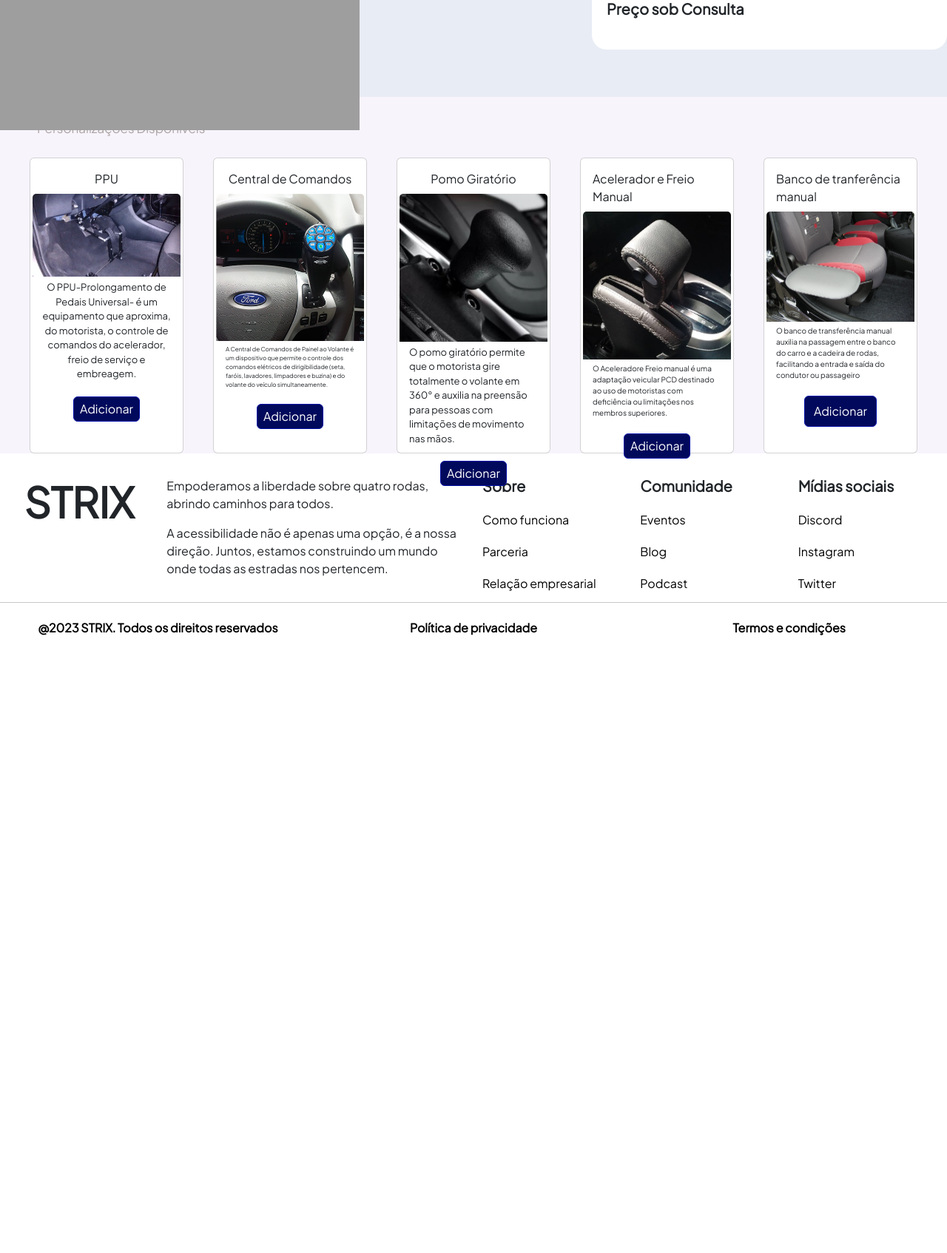
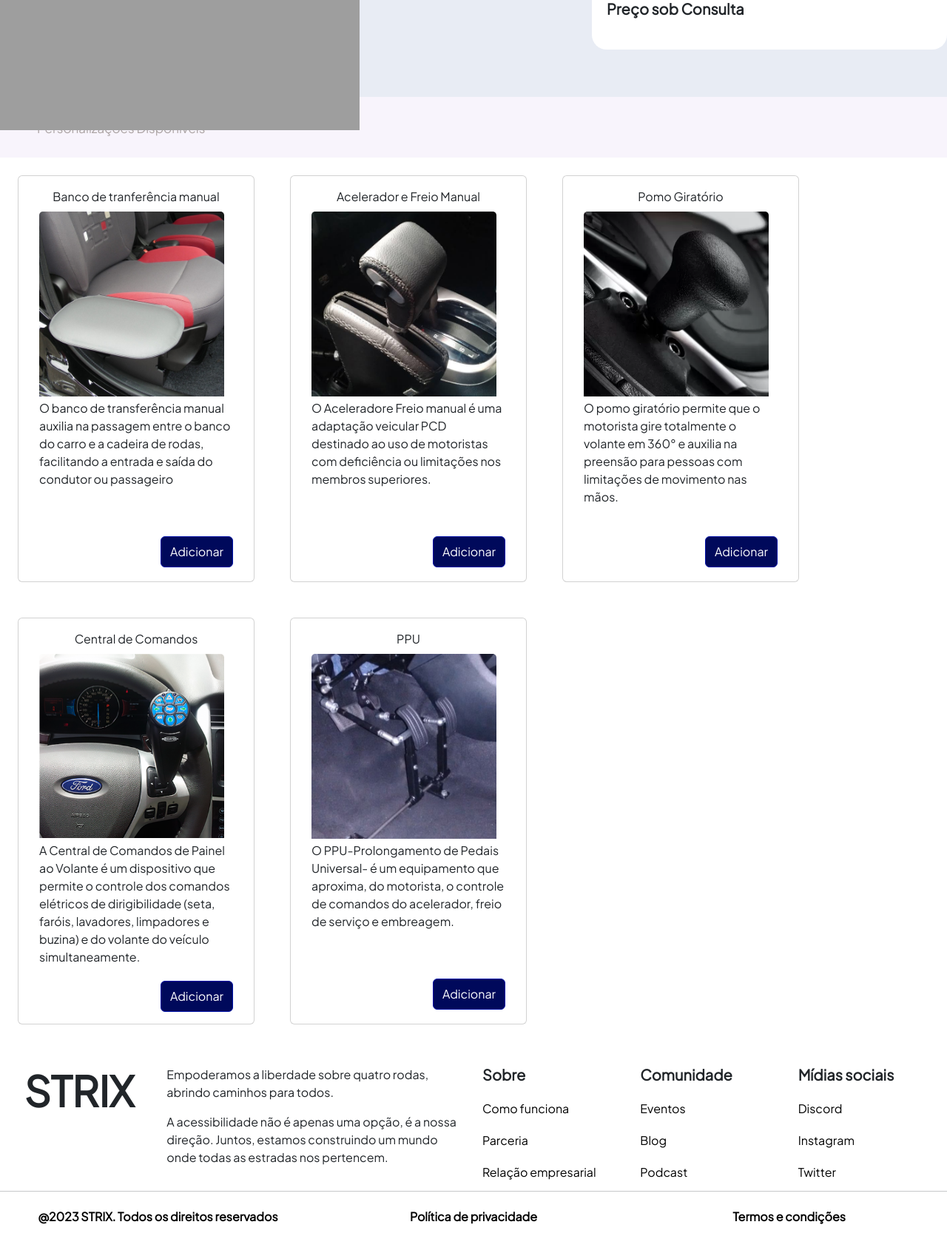
Before and after one commit to guilherme-or/FordParaTodos, a Django app: template src/templates/portal/detalhe.html in a window 1280 px wide. Shown: the part 412-2106 px from the top of the page at 74% size. Before the commit the page ends 1271 px from the top, so only its background shows below. Run offline with Django 4.2, Linux system fonts and the light colour scheme; the template is opened without the code that fills it, so the values that code supplies are empty; some libraries are stand-ins or nearby versions; grey boxes are pictures that could not be loaded.

Commit message:
Cards de customizações em detalhes

```diff
--- a/src/static/css/detalhe.css
+++ b/src/static/css/detalhe.css
@@ -1,11 +1,12 @@
-.pagina{
-    display:flex ;
+.pagina {
+    display: flex;
     width: 100%;
-   background-color: #f8f4fc;
+    background-color: #f8f4fc;
 
 
 }
-.div__carro__detalhe{
+
+.div__carro__detalhe {
 
 
     width: 100%;
@@ -18,26 +19,26 @@
 
 }
 
-.carro{
-width: 38%;
+.carro {
+    width: 38%;
 }
 
-.div__info__carro{
-    display:flex ;
+.div__info__carro {
+    display: flex;
     width: 30rem;
     margin-left: 50rem;
     margin-bottom: 10rem;
     height: 20rem;
     border: 4px;
     z-index: 1;
-    position:absolute;
+    position: absolute;
     border-radius: 20px;
     background-color: #FFFFFF;
     flex-direction: column;
     box-shadow: 1px;
 }
 
-.div__personalizacoes{
+.div__personalizacoes {
 
     display: flex;
     width: 100%;
@@ -48,7 +49,7 @@ width: 38%;
     align-content: space-around;
 }
 
-.texto__info{
+.texto__info {
 
     margin-top: 2.5rem;
     margin-left: 20px;
@@ -56,18 +57,32 @@ width: 38%;
 
 }
 
-.titulo__info{
+.titulo__info {
 
     margin-top: 1rem;
     margin-left: 20px;
 
 }
 
-.categorias__info{
-    display: flex ;
+.categorias__info {
+    display: flex;
     flex-direction: row;
     flex-wrap: wrap;
     justify-content: space-between;
 
 
 }
+
+.div__imagem__detalhe {
+    height: 250px !important;
+    width: 250px !important;
+}
+
+.card_size {
+    height: 550px !important;
+    width: 320px !important;
+}
+
+.card-text {
+    min-height: 32%;
+}
--- a/src/templates/portal/detalhe.html
+++ b/src/templates/portal/detalhe.html
@@ -9,7 +9,7 @@
 
 
 {% block content %}
-<main>
+<article>
     <div style="background-color: #f8f4fc;height: 37px;">
         <a class="btn btn-primary px-3 py-2 mt-3 mb-5 ms-3" href="{% url 'portal.catalogo' %}">
             <i class="fa-solid fa-arrow-left me-2"></i>
@@ -17,32 +17,34 @@
         </a>
     </div>
 
-    <div class = "pagina">
+    <div class="pagina">
 
         <div class="div__carro__detalhe">
             <img src="{% static 'img/carros' %}/{{ carro.modelo }}.png" class="carro"
-                                        alt="Imagem do {{ carro.modelo }}">
+                alt="Imagem do {{ carro.modelo }}">
         </div>
 
-        <div class = "div__info__carro">
-            <h5 class = "titulo__info"><b>{{ carro.modelo }}</b></h5>
+        <div class="div__info__carro">
+            <h5 class="titulo__info"><b>{{ carro.modelo }}</b></h5>
 
 
-            <div class = "texto__info">
+            <div class="texto__info">
                 <p>Descubra a potência inigualável e a tecnologia surpreendente da
-                    Nova Geração Ford Ranger. Equipada com motor V6, Câmbio de 10 velocidades e tração 4WD, a maior autoridade em picapes está criando um novo patamar na categoria.</p>
+                    Nova Geração Ford Ranger. Equipada com motor V6, Câmbio de 10 velocidades e tração 4WD, a maior
+                    autoridade em picapes está criando um novo patamar na categoria.</p>
             </div>
 
 
 
-            <div class = "categorias__info">
+            <div class="categorias__info">
                 <p sty><b style="color:rgb(173, 165, 165);padding-left: 10px;">Motor</b>:motor </p>
-                <p style="padding-right: 20px;"><b style="color:rgb(173, 165, 165);padding-left: 5px;" >Potência:</b>    250vc @ 3.250rpm       </p>
+                <p style="padding-right: 20px;"><b style="color:rgb(173, 165, 165);padding-left: 5px;">Potência:</b>
+                    250vc @ 3.250rpm </p>
                 <p><b style="color:rgb(173, 165, 165);padding-left: 10px;">Transmissão:</b> Automática</p>
                 <p><b style="color:rgb(173, 165, 165);padding-left: 5px;">Outros itens:</b> 6 Modos de condução</p>
             </div>
 
-            <div >
+            <div>
                 <p style="padding-left: 20px;font-size: 20px;"><b>Preço sob Consulta</b></p>
             </div>
 
@@ -50,14 +52,132 @@
 
 
     </div>
-    <div style="background-color: #f8f4fc;padding-bottom: 10px;"><p style="color:rgb(173, 165, 165);padding-left: 50px;padding-top: 30px;font-size: 17px;">Personalizações Disponiveis</p></div>
-    <div class = "div__personalizacoes">
+    <div style="background-color: #f8f4fc;padding-bottom: 10px;">
+        <p style="color:rgb(173, 165, 165);padding-left: 50px;padding-top: 30px;font-size: 17px;">Personalizações
+            Disponiveis</p>
+    </div>
+</article>
+
+
+<main class="container-fluid">
+
+    <div class="row">
+
+        <div class="card mx-4 my-4 col-md-2 card_size">
+            <div class="card-body">
+                <p class="card-title text-center">Banco de tranferência manual</p>
+                <div class="div__imagem__detalhe my-1">
+                    <img src="{% static 'img/customizacoes/banco-trasnf-manual.png' %}" class="card-img-top"
+                        alt="Imagem de Banco de tranferência manual">
+                </div>
+                <p class="card-text">O banco de transferência manual auxilia na passagem
+                    entre o banco do carro e a cadeira de rodas, facilitando a entrada e saída do condutor ou
+                    passageiro</p>
+
+                <div class="d-grid gap-2 d-md-flex justify-content-md-end">
+                    <a class="btn btn-primary py-2 mt-1 mb-1 card-link" href="{% url 'portal.catalogo' %}">
+                        Adicionar
+                    </a>
+                </div>
+
+
+
+            </div>
+        </div>
+
+
+
+        <div class="card mx-4 my-4  col-md-2 card_size">
+            <div class="card-body">
+                <p class="card-title text-center">Acelerador e Freio Manual</p>
+                <div class="div__imagem__detalhe my-1">
+                    <img src="{% static 'img/customizacoes/acelerador-freio-manual.png' %}" class="card-img-top"
+                        alt="Imagem de Acelerador e Freio Manual">
+                </div>
+                <p class="card-text">O Aceleradore Freio manual é uma adaptação veicular PCD destinado ao uso de
+                    motoristas com
+                    deficiência ou limitações nos membros superiores.</p>
+                <div class="d-grid gap-2 d-md-flex justify-content-md-end">
+                    <a class="btn btn-primary py-2 mt-1 mb-1" href="{% url 'portal.catalogo' %}">
+                        Adicionar
+                    </a>
+                </div>
+            </div>
+
+        </div>
+
+        <div class="card mx-4 my-4  col-md-2 card_size">
+            <div class="card-body">
+                <p class="card-title text-center">Pomo Giratório</p>
+                <div class="div__imagem__detalhe my-1">
+                    <img src="{% static 'img/customizacoes/pomo-giratorio.png' %}" class="card-img-top"
+                        alt="Imagem de Pomo Giratório">
+                </div>
+                <p class="card-text">O pomo giratório permite que o motorista gire totalmente o volante em 360° e
+                    auxilia na preensão para
+                    pessoas com
+                    limitações de movimento nas mãos.</p>
+                <div class="d-grid gap-2 d-md-flex justify-content-md-end">
+                    <a class="btn btn-primary py-2 mt-1 mb-1" href="{% url 'portal.catalogo' %}">
+                        Adicionar
+                    </a>
+                </div>
+            </div>
+
+        </div>
+
+        <div class="card mx-4 my-4  col-md-2 card_size">
+            <div class="card-body">
+                <p class="card-title text-center">Central de Comandos</p>
+                <div class="div__imagem__detalhe my-1">
+                    <img src="{% static 'img/customizacoes/central-comandos.png' %}" class="card-img-top"
+                        alt="Imagem de Central de Comandos">
+                </div>
+                <p class="card-text">A Central de Comandos de Painel ao Volante é um dispositivo que permite o controle
+                    dos comandos
+                    elétricos de dirigibilidade (seta, faróis, lavadores, limpadores e buzina) e do volante do veículo
+                    simultaneamente.</p>
+                <div class="d-grid gap-2 d-md-flex justify-content-md-end">
+                    <a class="btn btn-primary py-2 mt-1 mb-1" href="{% url 'portal.catalogo' %}">
+                        Adicionar
+                    </a>
+                </div>
+            </div>
+
+        </div>
+
+        <div class="card mx-4 my-4  col-md-2 card_size">
+            <div class="card-body">
+                <p class="card-title text-center">PPU</p>
+                <div class="div__imagem__detalhe my-1">
+                    <img src="{% static 'img/customizacoes/PPU.png' %}" class="card-img-top" alt="Imagem de PPU">
+                </div>
+                <p class="card-text">O PPU-Prolongamento de Pedais
+                    Universal- é um equipamento que
+                    aproxima, do motorista, o controle de
+                    comandos do acelerador, freio de serviço e embreagem.
+                </p>
+                <div class="d-grid gap-2 d-md-flex justify-content-md-end">
+                    <a class="btn btn-primary py-2 mt-1 mb-1 justify-content-md-end" href="{% url 'portal.catalogo' %}">
+                        Adicionar
+                    </a>
+                </div>
+
+            </div>
+
+        </div>
+
+    </div>
+
+
+
+    <!-- <div class = "div__personalizacoes">
 
         <div style="height: 100%;width: 40px;"></div>
 
         <div class="card card-body col-md-1 align-items-center h-90">
             <p class="card-title">Banco de tranferência manual</p>
-            <div style="width: 200px;">
+            <div class="div__imagem__detalhe">
                 <img src="{% static 'img/customizacoes/banco-trasnf-manual.png' %}" class="card-img-top" alt="Imagem de Banco de tranferência manual">
             </div>
             <p style="font-size: 10px;padding-top: 5px;">O banco de transferência manual auxilia na passagem entre o banco do carro e a cadeira de rodas, facilitando a entrada e saída do condutor ou passageiro</p>
@@ -71,7 +191,7 @@
 
         <div class="card card-body col-md-1 align-items-center h-90">
             <p class="card-title">Acelerador e Freio Manual</p>
-            <div style="width: 200px;" >
+            <div class="div__imagem__detalhe" >
                 <img src="{% static 'img/customizacoes/acelerador-freio-manual.png' %}" class="card-img-top" alt="Imagem de Acelerador e Freio Manual">
             </div>
             <p style="font-size: 10px;padding-top: 5px;text-align: left ">O Aceleradore Freio manual é uma adaptação veicular PCD destinado ao uso de motoristas com deficiência ou limitações nos membros superiores.</p>
@@ -82,7 +202,7 @@
 
         <div class="card card-body col-md-1 align-items-center h-90">
             <p class="card-title">Pomo Giratório</p>
-            <div style="width: 200px;" >
+            <div class="div__imagem__detalhe" >
                 <img src="{% static 'img/customizacoes/pomo-giratorio.png' %}" class="card-img-top" alt="Imagem de Pomo Giratório">
             </div>
             <p style="font-size: 13px;padding-top: 5px;text-align: left ">O pomo giratório permite que o motorista gire totalmente o volante em 360° e auxilia na
@@ -96,7 +216,7 @@
 
         <div class="card card-body col-md-1 align-items-center h-90">
             <p class="card-title">Central de Comandos</p>
-            <div style="width: 200px;" >
+            <div class="div__imagem__detalhe" >
                 <img src="{% static 'img/customizacoes/central-comandos.png' %}" class="card-img-top" alt="Imagem de Central de Comandos">
             </div>
             <p style="font-size: 8px;padding-top: 5px;text-align: left ">A Central de Comandos de Painel ao Volante é um dispositivo que permite o controle dos comandos elétricos de dirigibilidade (seta, faróis, lavadores, limpadores e buzina) e do volante do veículo simultaneamente.</p>
@@ -107,7 +227,7 @@
 
         <div class="card card-body col-md-1 align-items-center h-90">
             <p class="card-title">PPU</p>
-            <div style="width: 200px;"  >
+            <div class="div__imagem__detalhe"  >
                 <img src="{% static 'img/customizacoes/PPU.png' %}" class="card-img-top" alt="Imagem de PPU">
             </div>
             <p style="font-size: 13px;padding-top: 5px;text-align: center ;">O PPU-Prolongamento de Pedais
@@ -119,9 +239,9 @@
 
         <div style="height: 100%;width: 40px;"></div>
 
-    </div>
+    </div> -->
+
+</main>
 
 
-
-</main>
 {% endblock %}
```
Also changed, not shown: src/templates/portal/index.html (+2 -7 lines), src/static/img/customizacoes/PPU.png, src/static/img/customizacoes/banco-trasnf-manual.png.
